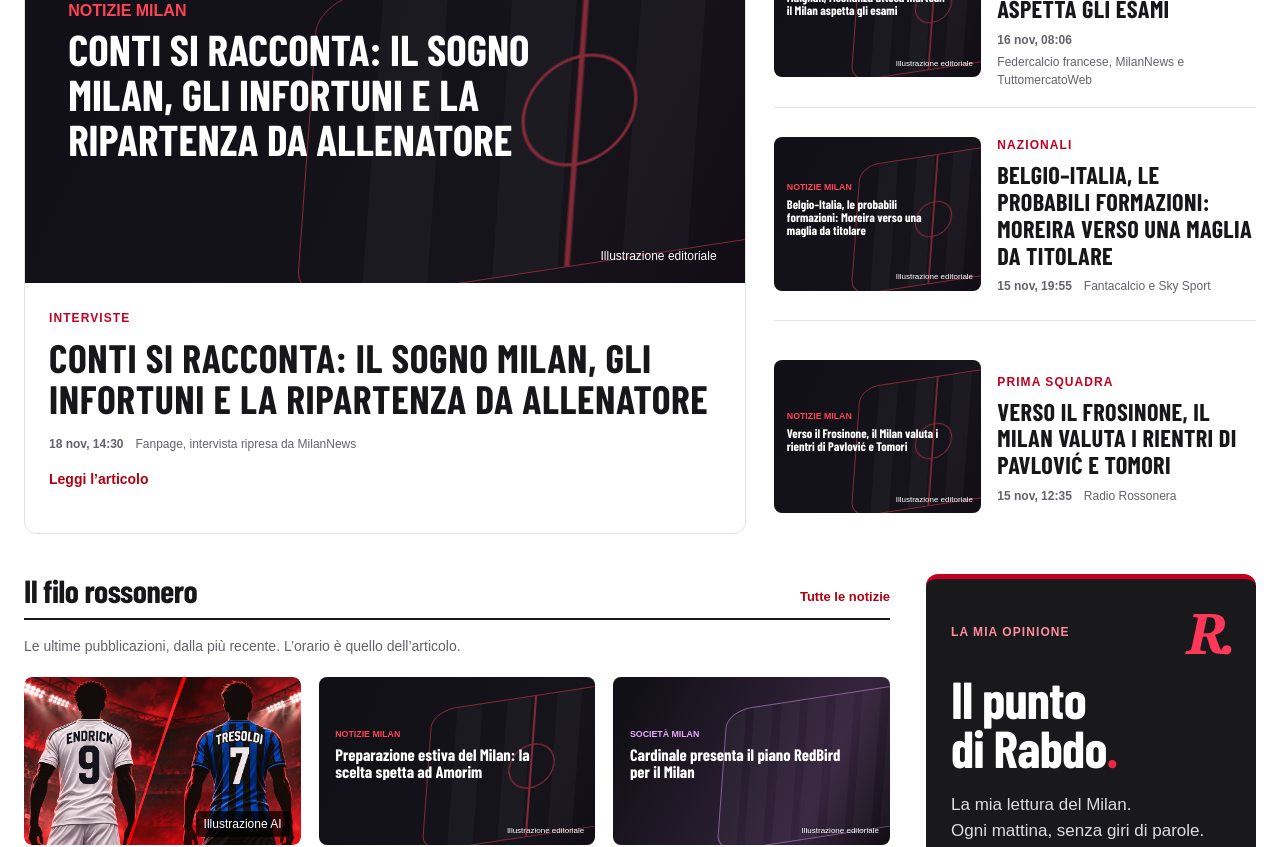
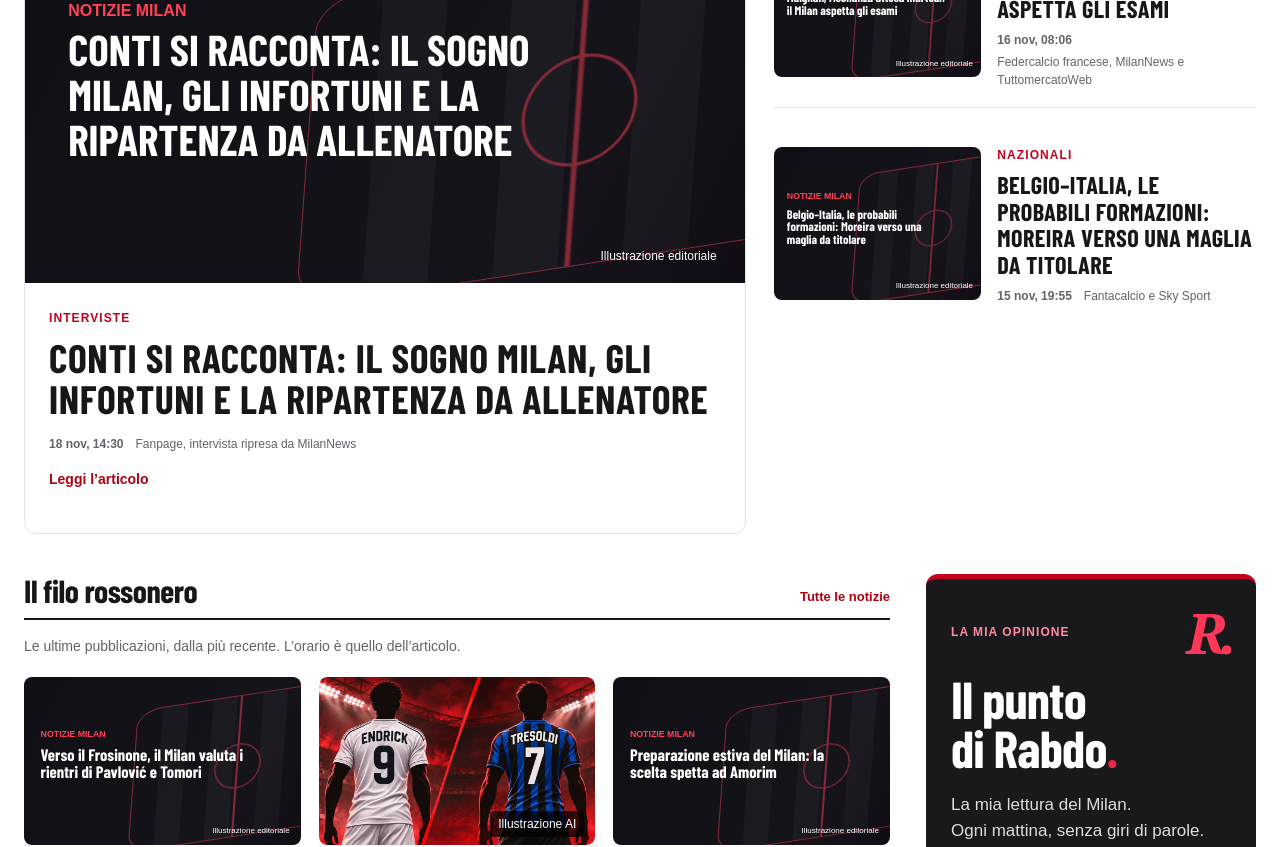
Before and after one commit to giuseppemastrapasqua/ac1899-v2, a Next.js app: page / in a window 1280 px wide. Shown: the part 280-1127 px from the top of the page. Built offline with nearby package versions, Linux system fonts and the light colour scheme; no server answers; the database is empty; a web font is replaced by a local one.

Commit message:
Feature two side stories beside the lead photograph

```diff
--- a/app/page.tsx
+++ b/app/page.tsx
@@ -46,8 +46,8 @@ export default async function Home() {
     image: story.image || (story.coverSource ? await getOfficialMilanCover(story.coverSource) : undefined),
   })));
   const [lead, ...others] = featured;
-  const side = others.slice(0, 3);
-  const more = others.slice(3);
+  const side = others.slice(0, 2);
+  const more = others.slice(2);
   const normalize = (value: string) => value.normalize("NFD").replace(/[\u0300-\u036f]/g, "").toLocaleLowerCase("it").replace(/[^\p{L}\p{N}]+/gu, " ").trim();
   const squadNames = milanSquad.flatMap(group => group.players.map(player => normalize(player[1].split(" ").slice(1).join(" ")))).filter(name => name.length > 3);
   const medicalPlayers = new Set<string>();
```
